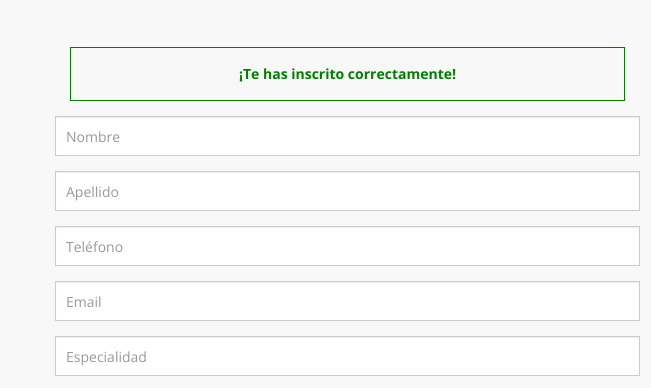
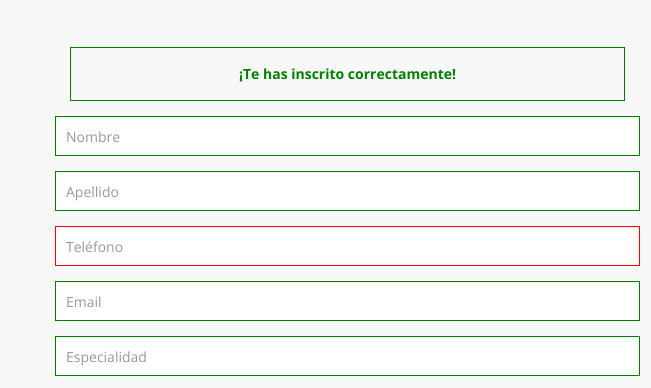
Before and after one commit to BenZurita/Landingpage-Oftalmi, a plain HTML site: page index.html in a window 1280 px wide. Both pictures are taken after typing "Sample", "Sample", "5551234", "name@example.com", "Sample" into the empty fields and a click on the button "ENVIAR". Shown: the part 1101-1489 px from the top of the page, 0-651 px from the left. Drawn offline with nearby package versions, Linux system fonts and the light colour scheme; grey boxes are pictures that could not be loaded.

Commit message:
cambios en el color del formulario

```diff
--- a/css/style.css
+++ b/css/style.css
@@ -894,3 +894,10 @@ more media queries
 	padding: 10px;
 	margin: 10px;
 }
+.valid {
+	border-color: green;
+  }
+
+  .invalid {
+	border-color: red;
+  }
--- a/js/custom.js
+++ b/js/custom.js
@@ -195,3 +195,19 @@ function generarHash(str) {
   }
   return hash;
 }
+document.addEventListener('DOMContentLoaded', function() {
+  const form = document.querySelector('.contactForm');
+  const inputs = form.querySelectorAll('input');
+
+  inputs.forEach(input => {
+    input.addEventListener('input', function() {
+      if (input.checkValidity()) {
+        input.classList.remove('invalid');
+        input.classList.add('valid');
+      } else {
+        input.classList.remove('valid');
+        input.classList.add('invalid');
+      }
+    });
+  });
+});
```
Also changed, not shown: js/grid.js (+0 -9 lines).
